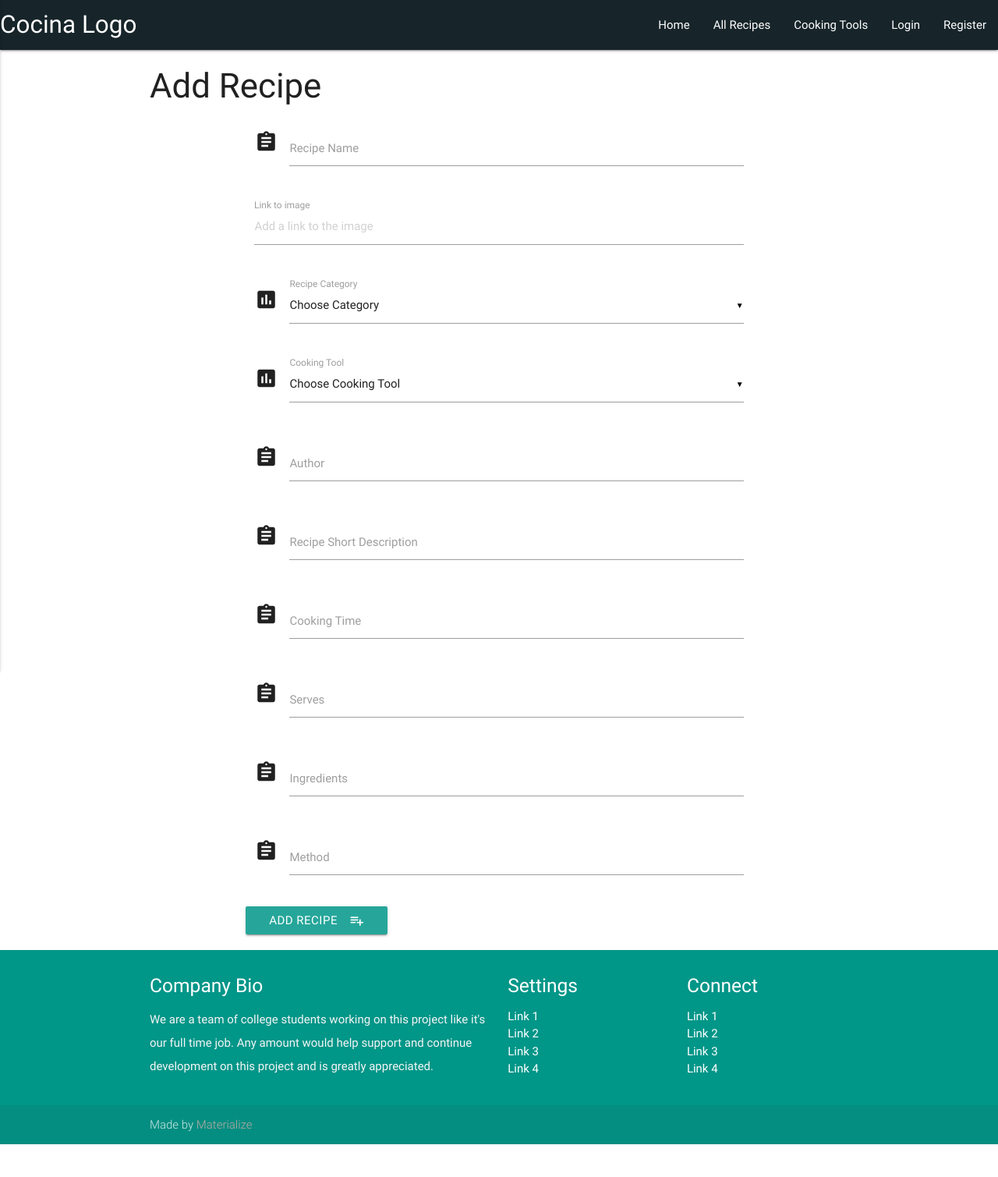
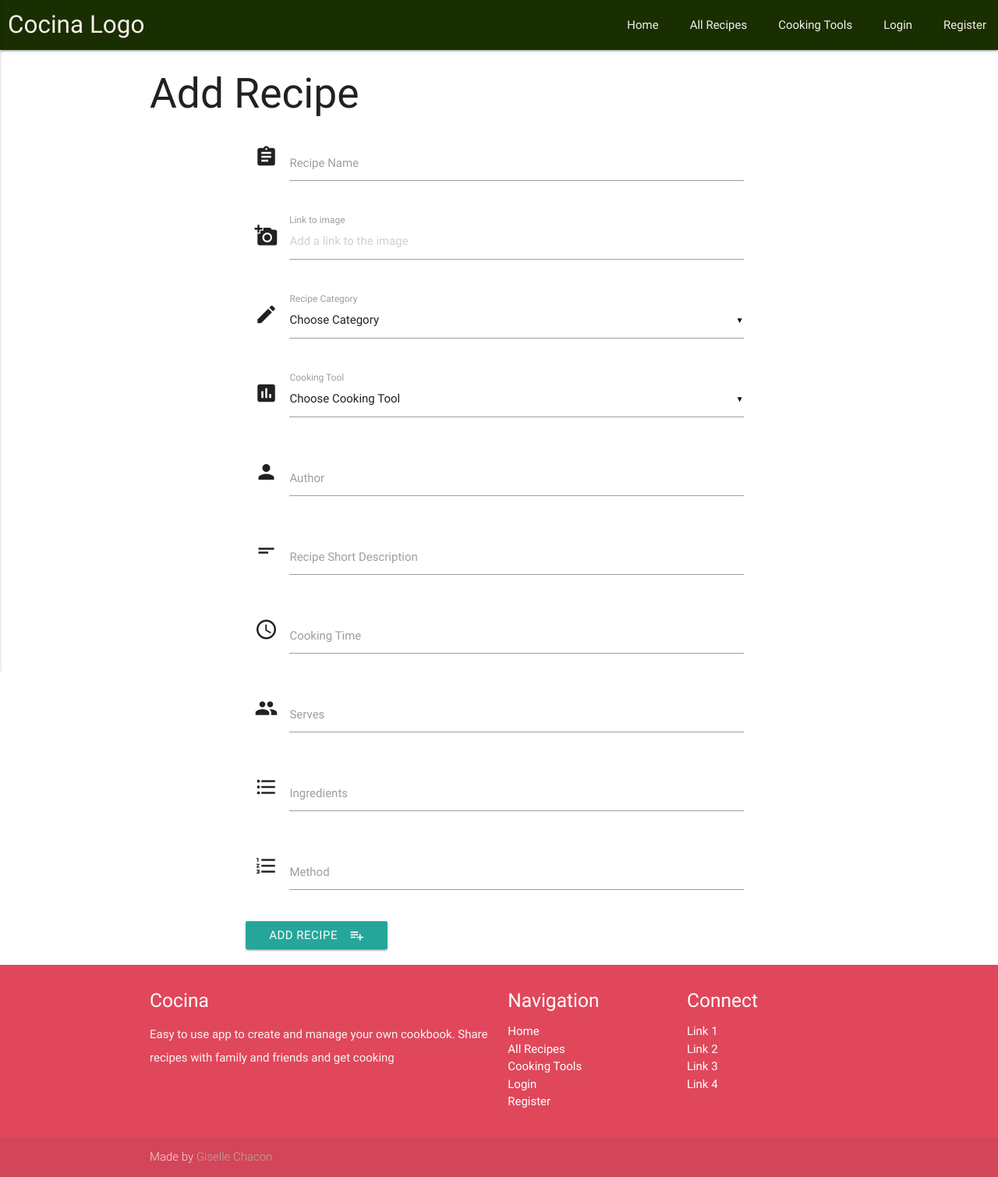
Before and after one commit to GiselleNessi/cocina-recipes-app-manager, a Flask app: page /add_recipe in a window 1280 px wide. Shown: the whole page at 78% size. Before the commit the page ends 1467 px from the top, so only its background shows below. Run offline with Flask 2, Linux system fonts and the light colour scheme; data that the repository does not hold is empty; some libraries are stand-ins or nearby versions.

Commit message:
Fix bug with edit recipe feeature/Added to index.html feature to display total recipes on database

```diff
--- a/app.py
+++ b/app.py
@@ -34,14 +34,21 @@ def home():
 
 @app.route('/index')
 def index():
-    recipes = list(mongo.db.recipes.find().sort(
-        "views", pymongo.DESCENDING).limit(4))
-    return render_template('index.html', recipes=recipes)
+    recipes = list(mongo.db.recipes.find())
+    cursor = mongo.db.recipes.find({}, {'_id': 0, "username": 1,
+                                        "recipe_name": 1, "category_name": 1,
+                                        "tool_name": 1, "author": 1,
+                                        "time": 1, "serves": 1,
+                                        "recipe_added_by_username": 1})
+    total_recipes = cursor.count()
+    return render_template('index.html', recipes=recipes, total_recipes=total_recipes)
 
 
 #Get recipes
 @app.route('/get_recipes', methods=['GET', 'POST'])
 def get_recipes():
+    recipes = list(mongo.db.recipes.find().sort(
+        "category_name", pymongo.DESCENDING).limit(20))
     return render_template("recipes/recipes.html", recipes=mongo.db.recipes.find())
 
 #Add recipes
@@ -71,8 +78,8 @@ def insert_recipe():
             'serves': request.form.get('serves'),
             'ingredients':request.form.get('ingredients'),
             'method':request.form.get('method') ,
-            "recipe_added_by": user_id,
-            "recipe_added_by_username": user
+            'recipe_added_by': request.form.get('user_id'),
+            'recipe_added_by_username': request.form.get('recipe_added_by_username')
         }
         new_recipe = recipes.insert_one(insert)
         user = mongo.db.user
@@ -108,8 +115,8 @@ def update_recipe(recipes_id):
         'serves': request.form.get('serves'),
         'ingredients':request.form.get('ingredients'),
         'method':request.form.get('method') ,
-        'recipe_added_by': user_id,
-        'recipe_added_by_username': user,
+        'recipe_added_by': request.form.get('user_id'),
+        'recipe_added_by_username': request.form.get('recipe_added_by_username'),
     })
     return redirect(url_for('get_recipes'))
 
@@ -133,9 +140,7 @@ def delete_recipe(recipes_id):
     return redirect(url_for('get_recipes'))
 
 
-#sign up feature
-
-# Login Page
+# Login Page feature
 @app.route('/login', methods=['GET', 'POST'])
 def login():
     # if the request method is post then return then login.html
@@ -168,29 +173,23 @@ def login():
 @app.route('/register', methods=['GET', 'POST'])
 def register():
     if request.method == 'POST':
-
         # Add new user, lower case the name for access logic
-
         new_user = request.form.get('new_user').lower()
         new_pass = request.form.get('new_pass')
         new_email = request.form.get('new_email')
         reg_user = find_user(new_user)
-
         # Error handling
-
         if reg_user:
             flash(Markup(
                 "The username " + new_user +
                 " is already taken, please try another name"))
             return redirect(url_for('register'))
-
         # insert items to the database
         user.insert_one({
             "username": new_user,
             "password": generate_password_hash(new_pass),
             "email": new_email,
         })
-
         # Add new_user to session and display message
         session["user"] = new_user
         flash(Markup("Welcome aboard, "
@@ -240,9 +239,8 @@ def update_profile(user_id):
         'username': request.form.get('new_user'),
         "password": generate_password_hash(new_pass),
         "email": request.form.get('new_email'),
-        "add_recipe": []
     })
-    return redirect(url_for('logout'))
+    return redirect(url_for('login'))
 
 
 # Delete Profile
--- a/static/css/style.css
+++ b/static/css/style.css
@@ -7,26 +7,47 @@
  * Made By MaterializeCSS.com
  */
 
+ html {
+  scroll-behavior: smooth;
+}
 
- .hero-header,
-.hero-parallax {
-    background: url(../static/images/cooking.jpg);
+body {
+  background-color: #ffffff;
+}
+
+.responsive-img {
+  display: block;
+  margin-left: auto;
+  margin-right: auto;
 }
 
 /* -- Carousel slider --*/
+.slider .slides li img {
+background-color: rgba(0, 0, 0, 0.5);
+}
 
 .carousel {
   object-fit: cover;
 }
 
+h3 {
+  color: #f8efea;
+}
+
+.slides-small-text {
+  color: #e0475b;
+}
+
+
 /* -- Nav bar --*/
 
 .nav-wrapper {
-  background-color: #17252A;
+  background-color: #192f01;
 }
 
 nav ul a, nav .brand-logo {
-  color: #ffffff;
+  color: #f8efea;
+  margin-left: 10px;
 }
 
 p {
@@ -37,52 +58,17 @@ p {
   color: #26a69a;
 }
 
-.parallax-container .parallax img {
-  position: absolute;
-  left: 50%;
-  bottom: 0;
-  min-width: 100%;
-  min-height: 100%;
-  -webkit-transform: translate3d(0, 0, 0);
-  transform: translate3d(0, 0, 0);
-  -webkit-transform: translateX(-50%);
-  transform: translateX(-50%);
-}
-
-.parallax-container {
-  min-height: 380px;
-  line-height: 0;
-  height: auto;
-}
-
-.parallax-container .section {
-  width: 100%;
-}
-
-@media only screen and (max-width: 992px) {
-  .parallax-container .section {
-    position: absolute;
-    top: 40%;
-  }
-  #index-banner .section {
-    top: 10%;
-  }
-}
-
-@media only screen and (max-width: 600px) {
-  #index-banner .section {
-    top: 0;
-  }
-}
-
 .icon-block {
   padding: 0 15px;
 }
 
 .icon-block .material-icons {
   font-size: inherit;
+  color: #e0475b;
 }
+
 
 footer.page-footer {
   margin: 0;
+  background-color: #e0475b;
 }
--- a/static/js/main.js
+++ b/static/js/main.js
@@ -6,9 +6,9 @@ $(document).ready(function () {
 });
 
 /* -- Slider activation -- */
-$(document).ready(function(){
+$(document).ready(function () {
     $('.slider').slider();
-  });
+});
 
 
 /* -- Flash Messages -- */
@@ -17,4 +17,4 @@ function flashed_messages() {
     setTimeout(function () {
         $("#message").removeClass("show");
     }, 5000);
-}
+};
--- a/templates/base.html
+++ b/templates/base.html
@@ -7,7 +7,7 @@
   <!-- Compiled and minified CSS -->
   <link rel="stylesheet" href="https://cdnjs.cloudflare.com/ajax/libs/materialize/0.100.2/css/materialize.min.css">
   <!--Let browser know website is optimized for mobile-->
-  <meta name="viewport" content="width=device-width, initial-scale=1.0"/>
+  <meta name="viewport" content="width=device-width, initial-scale=1.0" />
   <!--Let browser know website is optimized for mobile-->
   <title>Cocina - Recipe Manager</title>
   <!-- Link for custom css -->
@@ -59,23 +59,28 @@
     {% block content %} {% endblock %}
   </div>
 
-  <footer class="page-footer teal">
+  <footer class="page-footer">
     <div class="container">
       <div class="row">
         <div class="col l6 s12">
-          <h5 class="white-text">Company Bio</h5>
-          <p class="grey-text text-lighten-4">We are a team of college students working on this project like it's our
-            full time job. Any amount would help support and continue development on this project and is greatly
-            appreciated.</p>
-
+          <h5 class="white-text">Cocina</h5>
+          <p class="grey-text text-lighten-4">Easy to use app to create and manage your own cookbook.
+            Share recipes with family and friends and get cooking</p>
         </div>
         <div class="col l3 s12">
-          <h5 class="white-text">Settings</h5>
+          <h5 class="white-text">Navigation</h5>
           <ul>
-            <li><a class="white-text" href="#!">Link 1</a></li>
-            <li><a class="white-text" href="#!">Link 2</a></li>
-            <li><a class="white-text" href="#!">Link 3</a></li>
-            <li><a class="white-text" href="#!">Link 4</a></li>
+            <li><a class="white-text" href="{{url_for('index')}}">Home</a></li>
+            <li><a class="white-text" href="{{url_for('get_recipes')}}">All Recipes</a></li>
+            <li><a class="white-text" href="{{url_for('cooking_tools')}}">Cooking Tools</a></li>
+            {% if session.user %}
+            <li><a class="white-text" href="{{ url_for('profile', username=session['user']) }}">My Profile</a></li>
+            <li><a class="white-text" href="{{url_for('add_recipe')}}">Add Recipe</a></li>
+            <li><a class="white-text" href="{{ url_for('logout') }}">Log out</a></li>
+            {% else %}
+            <li><a class="white-text" href="{{ url_for('login') }}">Login</a></li>
+            <li><a class="white-text" href="{{ url_for('register') }}">Register</a></li>
+            {% endif %}
           </ul>
         </div>
         <div class="col l3 s12">
@@ -91,7 +96,7 @@
     </div>
     <div class="footer-copyright">
       <div class="container">
-        Made by <a class="brown-text text-lighten-3" href="http://materializecss.com">Materialize</a>
+        Made by <a class="brown-text text-lighten-3" href="https://github.com/GiselleNessi">Giselle Chacon</a>
       </div>
     </div>
   </footer>
@@ -102,4 +107,5 @@
   <!-- Custom JavaScript -->
   <script src="{{ url_for('static', filename='js/main.js') }}"></script>
 </body>
+
 </html>
--- a/templates/recipes/add_recipe.html
+++ b/templates/recipes/add_recipe.html
@@ -1,8 +1,6 @@
 {% extends 'base.html' %} {% block content %}
-<h3>Add Recipe</h3>
-
+<h2>Add Recipe</h2>
 <div class="container">
-
     <form action="{{ url_for('insert_recipe') }}" method="POST" class="col s12">
 
         <div class="row">
@@ -15,18 +13,18 @@
 
         <div class="row">
             <div class="input-field col s12">
+                <i class="material-icons prefix">add_a_photo</i>
                 <input id="image" name="image" type="text" placeholder="Add a link to the image" class="form-control "
                     required>
                 <label for="item_url">
                     Link to image
-                    <i class="far fa-question-circle tooltipped" data-position="right" aria-hidden="true"></i>
                 </label>
             </div>
         </div>
 
         <div class="row">
             <div class="input-field col s12">
-                <i class="material-icons prefix">poll</i>
+                <i class="material-icons prefix">create</i>
                 <select id="category_name" name="category_name">
                     <option value="" disabled selected>Choose Category</option>
                     {% for cat in categories %}
@@ -50,42 +48,42 @@
         </div>
         <div class="row">
             <div class="input-field col s12">
-                <i class="material-icons prefix">assignment</i>
+                <i class="material-icons prefix">person</i>
                 <input id="author" name="author" type="text">
                 <label for="icon_prefix">Author</label>
             </div>
         </div>
         <div class="row">
             <div class="input-field col s12">
-                <i class="material-icons prefix">assignment</i>
+                <i class="material-icons prefix">short_text</i>
                 <input id="recipe_description" name="recipe_description" type="text">
                 <label for="icon_prefix">Recipe Short Description</label>
             </div>
         </div>
         <div class="row">
             <div class="input-field col s12">
-                <i class="material-icons prefix">assignment</i>
+                <i class="material-icons prefix">access_time</i>
                 <input name="time" id="time" type="text">
                 <label for="icon_telephone">Cooking Time</label>
             </div>
         </div>
         <div class="row">
             <div class="input-field col s12">
-                <i class="material-icons prefix">assignment</i>
+                <i class="material-icons prefix">people</i>
                 <input name="serves" id="serves" type="text">
                 <label for="icon_telephone">Serves</label>
             </div>
         </div>
         <div class="row">
             <div class="input-field col s12">
-                <i class="material-icons prefix">assignment</i>
+                <i class="material-icons prefix">format_list_bulleted</i>
                 <input name="ingredients" id="ingredients" type="text">
                 <label for="icon_telephone">Ingredients</label>
             </div>
         </div>
         <div class="row">
             <div class="input-field col s12">
-                <i class="material-icons prefix">assignment</i>
+                <i class="material-icons prefix">format_list_numbered</i>
                 <input name="method" id="method" type="text">
                 <label for="icon_telephone">Method</label>
             </div>
```
Also changed, not shown: templates/index.html (+14 -4 lines), templates/recipes/edit_recipe.html (+15 -11 lines), templates/recipes/recipes.html (+4 -15 lines), templates/recipes/view_recipe.html (+17 -22 lines), templates/user/profile.html (+2 -5 lines).
